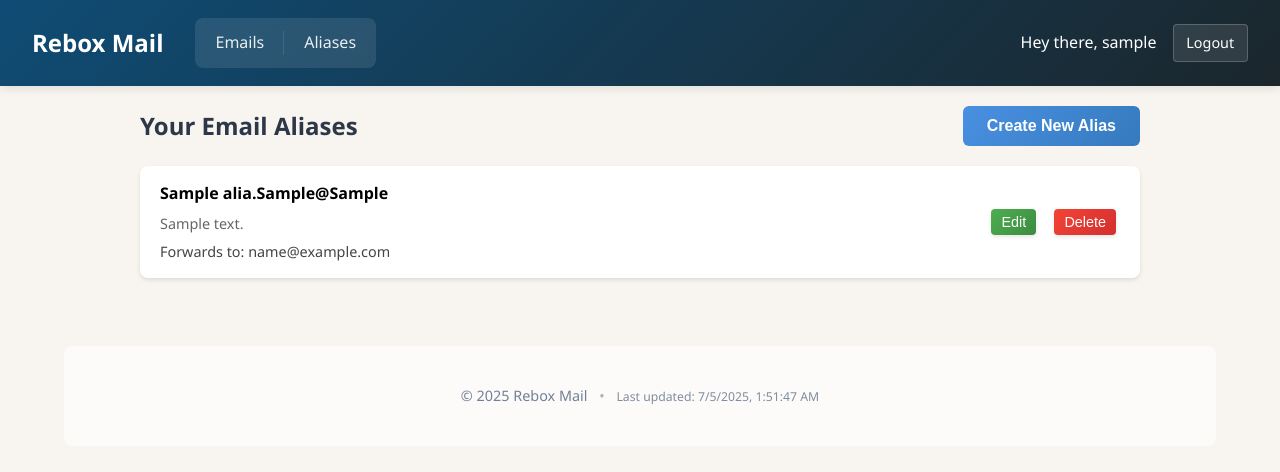
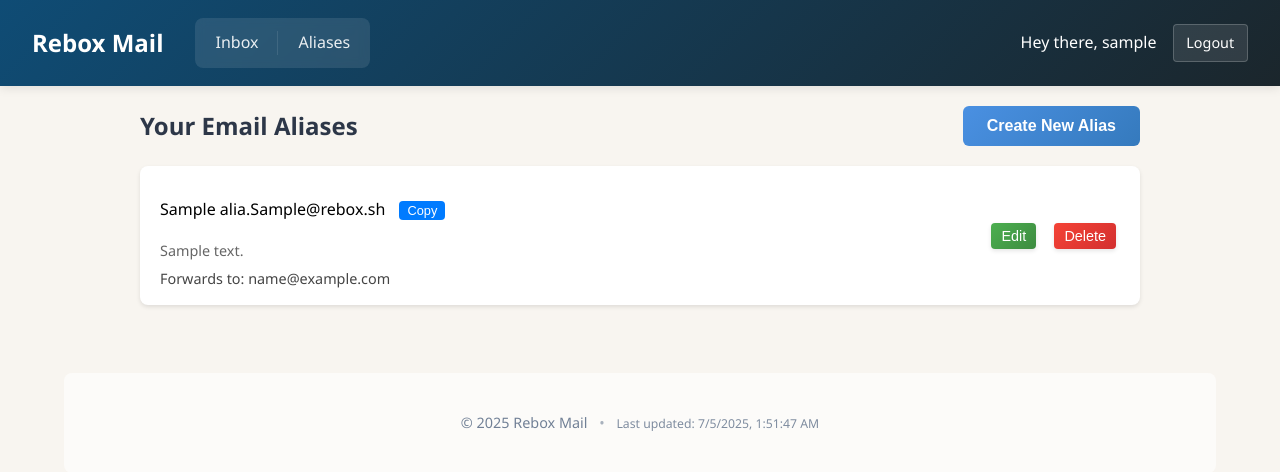
Before and after one commit to dmcclung/rebox, a Flask app: page /aliases in a window 1280 px wide. Shown: the top 472 px of the page. Run offline with Flask 3, Linux system fonts and the light colour scheme; a user stored in the database is signed in; tables that the repository leaves empty hold one stand-in row (values such as "Sample post").

Commit message:
feat: add copy button to aliases and rename Emails to Inbox in navigation

```diff
--- a/app.py
+++ b/app.py
@@ -96,4 +96,4 @@ def create_app():
 app = create_app()
 
 if __name__ == "__main__":
-    app.run(ssl_context="adhoc")
+    app.run(host='0.0.0.0', debug=True, port=5000)
--- a/templates/aliases.html
+++ b/templates/aliases.html
@@ -230,6 +230,27 @@
         background-color: #2196F3;
         color: white;
     }
+
+    .alias-actions button:hover {
+        background-color: #c82333;
+    }
+
+    .copy-btn {
+        margin-left: 10px;
+        padding: 2px 8px;
+        font-size: 0.8em;
+        color: white;
+        background-color: #007bff;
+        border: none;
+        border-radius: 4px;
+        cursor: pointer;
+        transition: background-color 0.2s;
+        vertical-align: middle;
+    }
+
+    .copy-btn:hover {
+        background-color: #0056b3;
+    }
 </style>
 {% endblock %}
 
@@ -324,7 +345,10 @@
                 aliasElement.className = 'alias-item';
                 aliasElement.innerHTML = `
                     <div class="alias-info">
-                        <div class="alias-email">${alias.full_alias}</div>
+                        <p>
+                            <span id="alias-email-${alias.id}">${alias.alias_title}.${alias.alias_random}@rebox.sh</span>
+                            <button class="copy-btn" data-alias="${alias.alias_title}.${alias.alias_random}@rebox.sh">Copy</button>
+                        </p>
                         <div class="alias-description">${alias.description || 'No description'}</div>
                         <div class="alias-forwarding">Forwards to: ${alias.forwarding_email}</div>
                     </div>
@@ -334,6 +358,20 @@
                     </div>
                 `;
                 aliasesList.appendChild(aliasElement);
+
+                // Add copy button functionality
+                const copyButton = aliasElement.querySelector('.copy-btn');
+                copyButton.addEventListener('click', function() {
+                    const alias = this.getAttribute('data-alias');
+                    navigator.clipboard.writeText(alias).then(function() {
+                        copyButton.textContent = 'Copied!';
+                        setTimeout(function() {
+                            copyButton.textContent = 'Copy';
+                        }, 2000);
+                    }, function(err) {
+                        console.error('Could not copy text: ', err);
+                    });
+                });
             });
         } catch (error) {
             console.error('Error loading aliases:', error);
--- a/templates/base.html
+++ b/templates/base.html
@@ -18,7 +18,7 @@
         <div class="header-content">
             <h1>Rebox Mail</h1>
             <nav class="main-nav">
-                <a href="{{ url_for('main.index') }}" class="nav-link">Emails</a>
+                <a href="{{ url_for('main.index') }}" class="nav-link">Inbox</a>
                 <a href="{{ url_for('main.aliases') }}" class="nav-link">Aliases</a>
             </nav>
         </div>
--- a/templates/emails.html
+++ b/templates/emails.html
@@ -1,6 +1,6 @@
 {% extends "base.html" %}
 
-{% block title %}Your Emails - Rebox Mail{% endblock %}
+{% block title %}Inbox - Rebox Mail{% endblock %}
 
 {% block head %}
 <style>
@@ -77,7 +77,7 @@
 {% block content %}
 <div class="emails-container">
     <div class="emails-header">
-        <h1>Your Emails</h1>
+        <h1>Inbox</h1>
     </div>
 
     <table class="emails-table">
```
